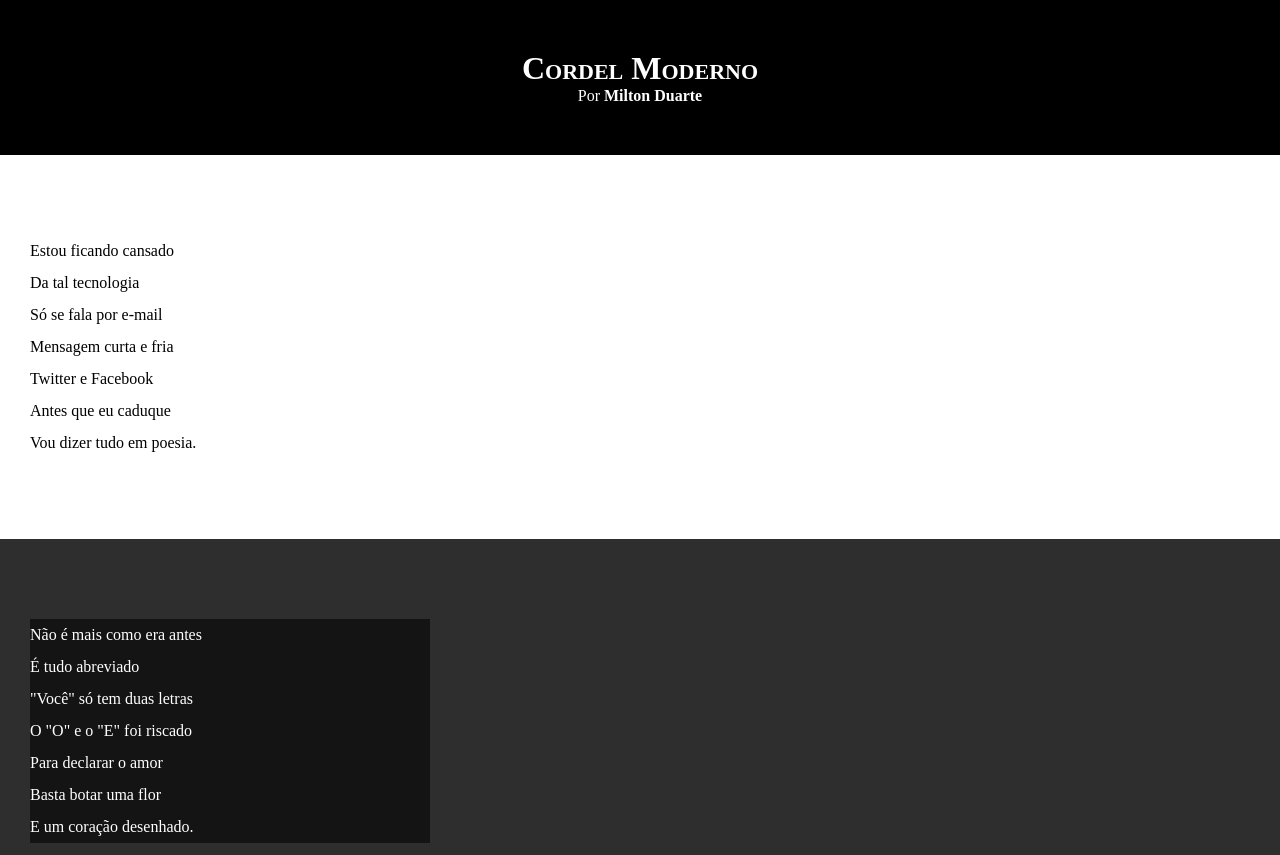
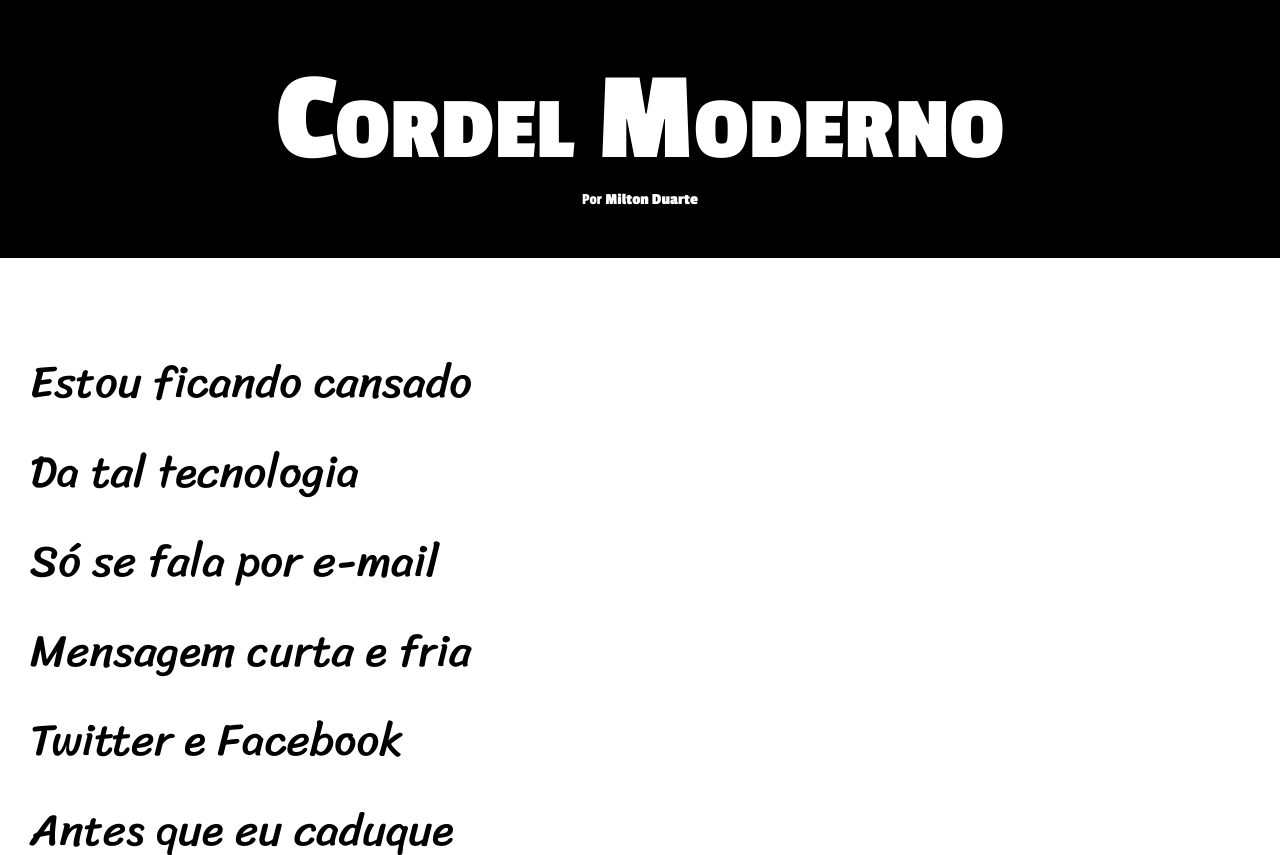
Before and after one commit to guilherme92x/html-css, a plain HTML site: page Desafios/df012/index.html in a window 1280 px wide. Shown: the top 855 px of the page. Drawn offline with Linux system fonts and the light colour scheme.

Commit message:
Atualização dos estilhos
30/11/2022 10:54

```diff
--- a/Desafios/df012/estilo/style.css
+++ b/Desafios/df012/estilo/style.css
@@ -1,4 +1,14 @@
 @charset "UTF-8";
+
+@import url('https://fonts.googleapis.com/css2?family=Passion+One:wght@400;700;900&display=swap');
+
+@import url('https://fonts.googleapis.com/css2?family=Sriracha&display=swap');
+
+:root {
+    --fonte1: Verdana, Geneva, Tahoma, sans-serif;
+    --fonte2: 'Passion One', cursive;
+    --fonte3: 'Sriracha', cursive;
+}
 
 * {
     margin: 0px;
@@ -8,18 +18,21 @@
 html, body {
     min-height: 100vh;
     background-color: darkgray;
+    font-family: var(--fonte1);
 }
 
 header {
     background-color: black;
     color: white;
     text-align: center;
-
+    font-family: var(--fonte2);
 }
 
 header > h1 {
     padding-top: 50px;
     font-variant: small-caps;
+    font-family: var(--fonte2);
+    font-size: 10vw;
 }
 
 header > p {
@@ -42,6 +55,8 @@ section {
     padding-bottom: 10vh;
     padding-left: 30px;
     line-height: 2em;
+    font-family: var(--fonte3);
+    font-size: 3.5vw;
 }
 
 section.normal {
@@ -55,7 +70,8 @@ section.imagem {
 }
 
 section.imagem > p {
-    width: 400px;
+    display: inline-block;
+    padding: 5px;
     background-color: rgb(20, 20, 20);
 }
 
```
